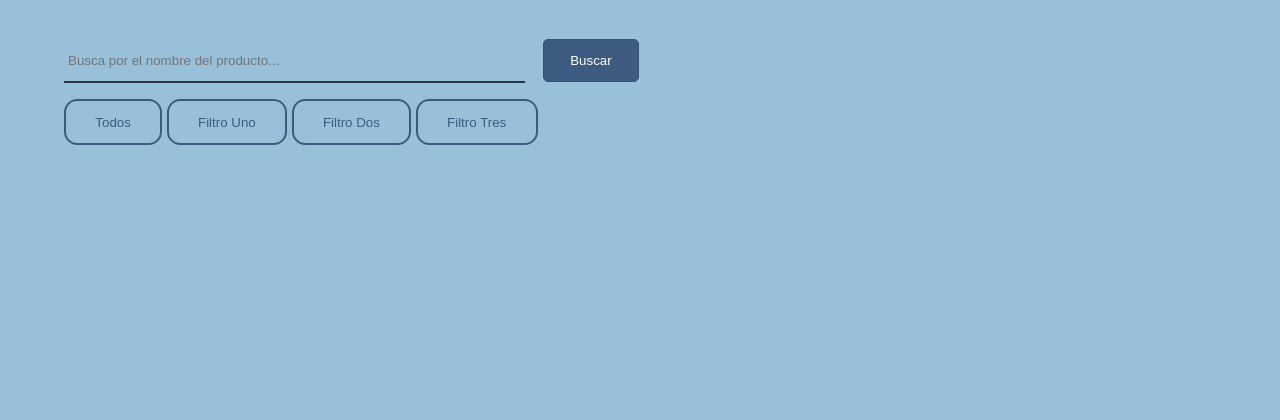
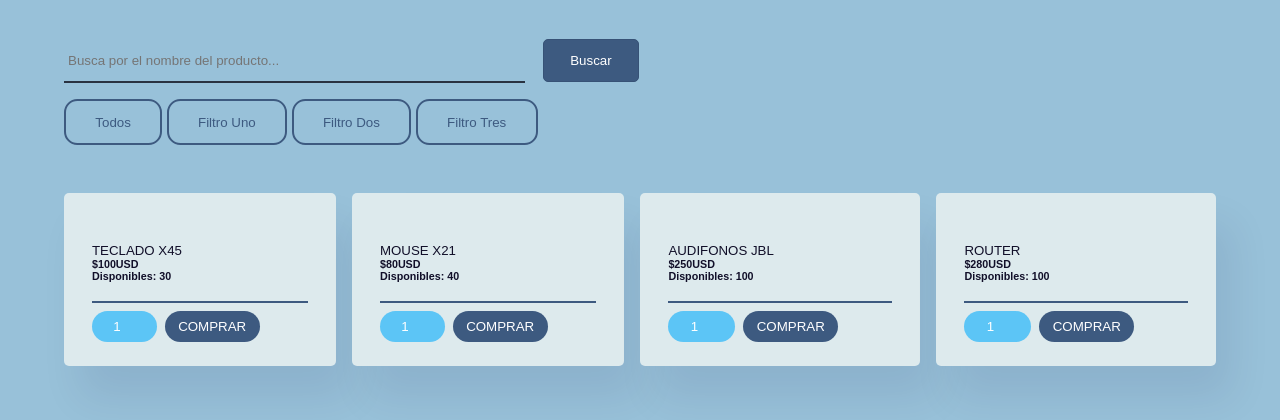
Before and after one commit to asdru0510/frontEnd-ecommerce, a plain HTML site: page index.html in a window 1280 px wide. Drawn offline with Linux system fonts and the light colour scheme.

Commit message:
Mejorar estructura de carpetas, avanzar en logica index.js

```diff
--- /dev/null
+++ b/assets/js/index.js
@@ -0,0 +1,83 @@
+const moneda="USD"
+
+let catalog={
+    data:[{
+        productName:"Teclado X45",
+        category:"Teclados",
+        price:"100",
+        image:"",
+        inventory:"30"
+    },
+    {
+        productName:"Mouse X21",
+        category:"Dispositivos-señaladores",
+        price:"80",
+        image:"",
+        inventory:"40"
+    },
+    {
+        productName:"Audifonos JBL",
+        category:"Audio",
+        price:"250",
+        image:"",
+        inventory:"100"
+    },
+    {
+        productName:"Router",
+        category:"Redes",
+        price:"280",
+        image:"",
+        inventory:"100"
+    }]
+}
+
+for (let i of catalog.data){
+    let card=document.createElement("div");
+    card.setAttribute("id",i.productName);
+    card.classList.add("card",i.category);
+
+    //,"hide"
+
+    let imgContainer=document.createElement("div");
+    imgContainer.classList.add('image-container');
+
+    let image=document.createElement("img");
+    image.setAttribute("src",i.image);
+    imgContainer.appendChild(image);
+
+    card.appendChild(imgContainer);
+
+    let container=document.createElement("div");
+    container.classList.add("container")
+
+    let name=document.createElement("h5");
+    name.innerText=i.productName.toUpperCase();
+    container.appendChild(name);
+
+    let price=document.createElement("h6");
+    price.innerText="$" + i.price + moneda;
+    container.appendChild(price);
+
+    let inventory=document.createElement("h6");
+    inventory.innerText="Disponibles: " + i.inventory;
+    container.appendChild(inventory);
+
+    let division=document.createElement("hr");
+    container.appendChild(division);
+
+    let order=document.createElement("input");
+    order.setAttribute("type","number");
+    order.setAttribute("min",'1');
+    order.setAttribute("max",i.inventory);
+    order.value="1";
+    container.appendChild(order);
+
+    let buying=document.createElement("button");
+    buying.setAttribute("type","submit");
+    buying.innerHTML="Comprar".toUpperCase();
+    buying.classList.add("catalog-button");
+    container.appendChild(buying);
+
+    card.appendChild(container);
+    document.getElementById("catalog").appendChild(card);
+}
--- a/index.html
+++ b/index.html
@@ -3,7 +3,7 @@
 <head>
     <meta charset="UTF-8">
     <meta name="viewport" content="width=device-width, initial-scale=1.0">
-    <link rel="stylesheet" href="style.css">
+    <link rel="stylesheet" href="./assets/css/style.css">
     <title>Document</title>
 </head>
 <body>
@@ -13,17 +13,17 @@
             <input type="search" name="" id="search-input" placeholder="Busca por el nombre del producto...">
             <button id="search">Buscar</button>
         </div>
-        <div id="filtro">
+        <div id="filter">
             <button class="filter-button">Todos</button>
             <button class="filter-button">Filtro Uno</button>
             <button class="filter-button">Filtro Dos</button>
             <button class="filter-button">Filtro Tres</button>
         </div>
-        <div id="catalogo">
+        <div id="catalog">
 
         </div>
     </div>
 
-
+<script src="./assets/js/index.js"></script>
 </body>
 </html>
```
Also changed, not shown: assets/css/style.css (renamed from style.css), index.js (deleted).
